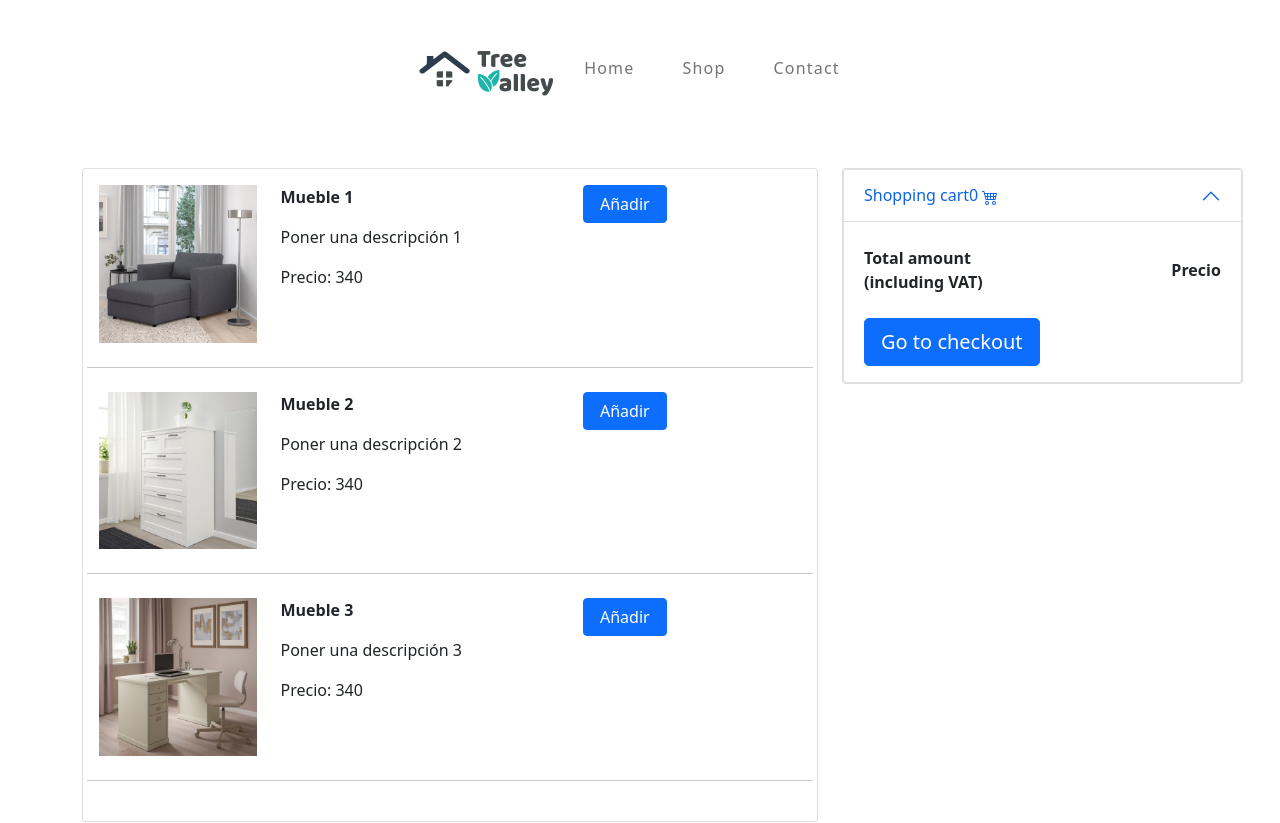
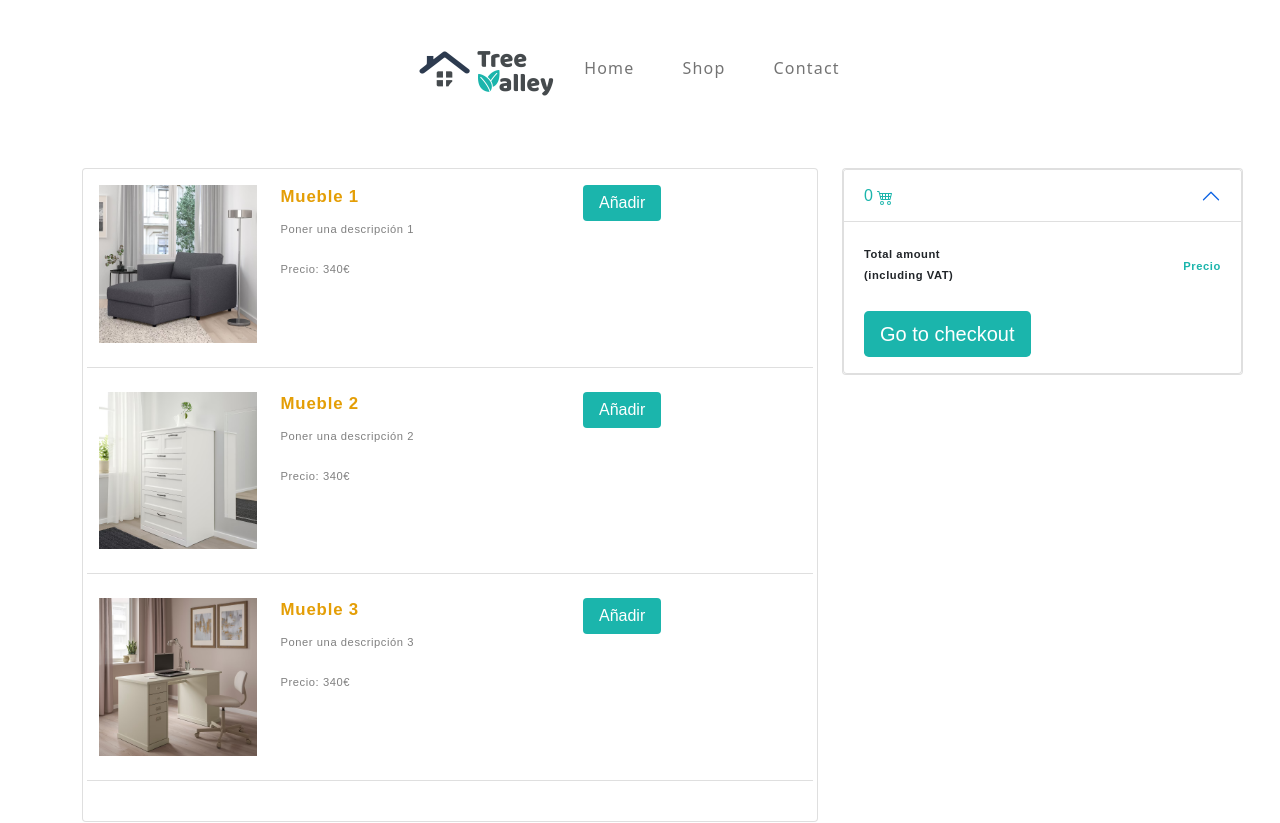
Before and after one commit to MLS535/TreeValleyProject, a Vue app: page /shop in a window 1280 px wide. Shown: the top 823 px of the page. Built offline with nearby package versions, Linux system fonts and the light colour scheme.

Commit message:
Cambiado el titulo

```diff
--- a/src/components/ListShopping.vue
+++ b/src/components/ListShopping.vue
@@ -1,87 +1,7 @@
 <template>
 
 
-<!--  <div class="accordion" id="accordionExample">-->
-<!--    <div class="accordion-item">-->
-<!--      <h2 class="accordion-header" id="headingOne">-->
-<!--        <button class="accordion-button" type="button" data-bs-toggle="collapse" data-bs-target="#collapseOne" aria-expanded="true" aria-controls="collapseOne"-->
-<!--                id="show" @click="showList(id)">-->
-<!--          {{ cartCount }}<span></span><svg xmlns="http://www.w3.org/2000/svg" width="16" height="16" fill="currentColor" class="bi bi-cart4" viewBox="0 0 16 16">-->
-<!--          <path d="M0 2.5A.5.5 0 0 1 .5 2H2a.5.5 0 0 1 .485.379L2.89 4H14.5a.5.5 0 0 1 .485.621l-1.5 6A.5.5 0 0 1 13 11H4a.5.5 0 0 1-.485-.379L1.61 3H.5a.5.5 0 0 1-.5-.5zM3.14 5l.5 2H5V5H3.14zM6 5v2h2V5H6zm3 0v2h2V5H9zm3 0v2h1.36l.5-2H12zm1.11 3H12v2h.61l.5-2zM11 8H9v2h2V8zM8 8H6v2h2V8zM5 8H3.89l.5 2H5V8zm0 5a1 1 0 1 0 0 2 1 1 0 0 0 0-2zm-2 1a2 2 0 1 1 4 0 2 2 0 0 1-4 0zm9-1a1 1 0 1 0 0 2 1 1 0 0 0 0-2zm-2 1a2 2 0 1 1 4 0 2 2 0 0 1-4 0z"/>-->
-<!--        </svg>-->
-<!--        </button>-->
-<!--      </h2>-->
-<!--      <div id="collapseOne" class="accordion-collapse collapse show" aria-labelledby="headingOne" data-bs-parent="#accordionExample" v-for="(item, index) in cart" :key="index">-->
-<!--        <div class="accordion-body list" >-->
 
-
-
-<!--          <ul >-->
-<!--            <li class="list-group-item">  <img :src="item.image" alt style="width: 50px"/> {{ item.name }} {{ item.price + ' €'}}-->
-<!--              <div class="btn btn-primary" @click="removeItem(index)">Eliminar</div></li>-->
-<!--          </ul>-->
-<!--        </div>-->
-<!--      </div>-->
-<!--    </div>-->
-<!--  </div>-->
-
-<!--  <h4 class="archiveh accordion-header text-center rounded-top p-2">Shopping Cart</h4>-->
-<!--  <div class="accordion">-->
-<!--    <div class="accordion-item">-->
-<!--      <h2 class="accordion-header" id="panelsStayOpen-headingOnee">-->
-<!--        <button class="accordion-button bg-white" type="button" data-bs-toggle="collapse"-->
-<!--                data-bs-target="#panelsStayOpen-collapseOne" aria-expanded="true"-->
-<!--                aria-controls="panelsStayOpen-collapseOne" id="swhow" @click="showList(id)">-->
-<!--          {{ cartCount }}<span></span><svg xmlns="http://www.w3.org/2000/svg" width="16" height="16" fill="currentColor" class="bi bi-cart4" viewBox="0 0 16 16">&ndash;&gt;-->
-<!--                    <path d="M0 2.5A.5.5 0 0 1 .5 2H2a.5.5 0 0 1 .485.379L2.89 4H14.5a.5.5 0 0 1 .485.621l-1.5 6A.5.5 0 0 1 13 11H4a.5.5 0 0 1-.485-.379L1.61 3H.5a.5.5 0 0 1-.5-.5zM3.14 5l.5 2H5V5H3.14zM6 5v2h2V5H6zm3 0v2h2V5H9zm3 0v2h1.36l.5-2H12zm1.11 3H12v2h.61l.5-2zM11 8H9v2h2V8zM8 8H6v2h2V8zM5 8H3.89l.5 2H5V8zm0 5a1 1 0 1 0 0 2 1 1 0 0 0 0-2zm-2 1a2 2 0 1 1 4 0 2 2 0 0 1-4 0zm9-1a1 1 0 1 0 0 2 1 1 0 0 0 0-2zm-2 1a2 2 0 1 1 4 0 2 2 0 0 1-4 0z"/>-->
-<!--                  </svg>-->
-<!--        </button>-->
-<!--      </h2>-->
-<!--      <div id="panelsStayOpen-collapseOnee" class="accordion-collapse collapse show"-->
-<!--           aria-labelledby="panelsStayOpen-headingOne">-->
-<!--        <div class="accordion-body" v-for="(item, index) in cart" :key="index">-->
-<!--          <ul >-->
-<!--                        <li class="list-group-item">  <img :src="item.image" alt style="width: 50px"/> {{ item.name }} {{ item.price + ' €'}}-->
-<!--                          <div class="btn btn-primary" @click="removeItem(index)">Eliminar</div></li>-->
-<!--                      </ul>-->
-<!--        </div>-->
-<!--      </div>-->
-<!--    </div>-->
-<!--  </div>-->
-
-
-<!--      <div class="card-header py-3" id="show" @click="showList(id)">-->
-<!--        <h5 class="mb-0">{{ cartCount }} items</h5>-->
-<!--      </div>-->
-<!--      <div class="card-body" >-->
-<!--        <ul class="list-group list-group-flush" v-for="(item, index) in cart" :key="index">-->
-<!--          <li-->
-<!--              class="list-group-item d-flex justify-content-between align-items-center border-0 px-0 pb-0">-->
-<!--            <p> <img :src="item.image" alt style="width: 50px"/></p>-->
-<!--            <p><strong>{{ item.name }}</strong></p>-->
-<!--            <p>Precio: {{ item.price + ' €'}}</p>-->
-<!--            <button type="button" class="btn btn-primary btn-sm me-1 mb-2" data-mdb-toggle="tooltip"-->
-<!--                    title="Remove item" @click="removeItem(index)">Remove-->
-<!--            </button>-->
-<!--          </li>-->
-
-<!--        </ul>-->
-<!--        <li-->
-<!--            class="list-group-item d-flex justify-content-between align-items-center border-0 px-0 mb-3">-->
-<!--          <div>-->
-<!--            <strong>Total amount</strong>-->
-<!--            <strong>-->
-<!--              <p class="mb-0">(including VAT)</p>-->
-<!--            </strong>-->
-<!--          </div>-->
-<!--          <span><strong>$53.98</strong></span>-->
-<!--        </li>-->
-<!--        <button type="button" class="btn btn-primary btn-lg btn-block">-->
-<!--          Go to checkout-->
-<!--        </button>-->
-<!--      </div>-->
-
-<!--  <h4 class="archiveh accordion-header text-center rounded-top p-2">Shopping Cart</h4>-->
   <div class="accordion">
     <div class="accordion-item">
       <h2 class="accordion-header" id="panelsStayOpen-headingOne">
@@ -91,7 +11,7 @@
         <button class="accordion-button bg-white py-3" type="button" data-bs-toggle="collapse"
                 data-bs-target="#panelsStayOpen-collapseOne" aria-expanded="true"
                 aria-controls="panelsStayOpen-collapseOne" id="show" @click="showList(id)">
-          Shopping cart <span> </span> <span> {{ " " +cartCount +" " }}  <svg xmlns="http://www.w3.org/2000/svg" width="16" height="16" fill="currentColor" class="bi bi-cart4" viewBox="0 0 16 16">-->
+           <span> {{ " " +cartCount +" " }}  <svg xmlns="http://www.w3.org/2000/svg" width="16" height="16" fill="currentColor" class="bi bi-cart4" viewBox="0 0 16 16">-->
           <path d="M0 2.5A.5.5 0 0 1 .5 2H2a.5.5 0 0 1 .485.379L2.89 4H14.5a.5.5 0 0 1 .485.621l-1.5 6A.5.5 0 0 1 13 11H4a.5.5 0 0 1-.485-.379L1.61 3H.5a.5.5 0 0 1-.5-.5zM3.14 5l.5 2H5V5H3.14zM6 5v2h2V5H6zm3 0v2h2V5H9zm3 0v2h1.36l.5-2H12zm1.11 3H12v2h.61l.5-2zM11 8H9v2h2V8zM8 8H6v2h2V8zM5 8H3.89l.5 2H5V8zm0 5a1 1 0 1 0 0 2 1 1 0 0 0 0-2zm-2 1a2 2 0 1 1 4 0 2 2 0 0 1-4 0zm9-1a1 1 0 1 0 0 2 1 1 0 0 0 0-2zm-2 1a2 2 0 1 1 4 0 2 2 0 0 1-4 0z"/>
         </svg></span>
         </button>
@@ -157,5 +77,14 @@ export default {
 </script>
 
 <style scoped>
-
+button{
+  background-color: #1bb5ac;
+  border: #1bb5ac;
+}
+svg{
+  color: #1bb5ac;
+}
+span{
+  color: #1bb5ac;
+}
 </style>
--- a/src/views/Home.vue
+++ b/src/views/Home.vue
@@ -59,7 +59,7 @@
           <div class="card border  " style="width: 18rem;">
             <img class="card-img-top border-dark" src="../assets/images/cocina.jpg" alt="Card image cap">
             <div class="card-body">
-              <h5 class="card-title">Card title</h5>
+              <h5 class="card-title">Descubre nuestros precios más bajos</h5>
               <p class="card-text">Some quick example text to build on the card title and make up the bulk of the card's content.</p>
             </div>
           </div>
@@ -68,7 +68,7 @@
           <div class="card border " >
             <img class="card-img-top border-dark" src="../assets/images/cocina.jpg" alt="Card image cap">
             <div class="card-body">
-              <h5 class="card-title">Card title</h5>
+              <h5 class="card-title">Organiza tu hogar por muy poco dinero</h5>
               <p class="card-text">Some quick example text to build on the card title and make up the bulk of the card's content.</p>
             </div>
           </div>
@@ -77,7 +77,7 @@
           <div class="card border ">
             <img class="card-img-top border-dark" src="../assets/images/cocina.jpg" alt="Card image cap">
             <div class="card-body">
-              <h5 class="card-title">Card title</h5>
+              <h5 class="card-title">Ideas para organizar todo tu hogar</h5>
               <p class="card-text">Some quick example text to build on the card title and make up the bulk of the card's content.</p>
             </div>
           </div>
--- a/src/views/Shop.vue
+++ b/src/views/Shop.vue
@@ -3,7 +3,7 @@
 
 
 
-  <section class="h-100 gradient-custom">
+  <section class="h-100 gradient-custom home fontbody text-black-50">
     <div class="container py-2">
       <div class="row d-flex justify-content-center my-4">
         <div class="col-md-8">
@@ -27,9 +27,9 @@
 
                 <div class="col-lg-5 col-md-6 mb-4 mb-lg-0">
                   <!-- Data -->
-                  <p><strong>{{ product.name }}</strong></p>
+                  <h5 class="h3color"><strong>{{ product.name }}</strong></h5>
                   <p>{{ product.descripcion }}</p>
-                  <p>Precio: {{ product.price }}</p>
+                  <p>Precio: {{ product.price }}€</p>
                   <!-- Data -->
                 </div>
 
@@ -96,5 +96,8 @@ export default {
 </script>
 
 <style scoped>
-
+button{
+  background-color: #1bb5ac;
+  border: #1bb5ac;
+}
 </style>
```
